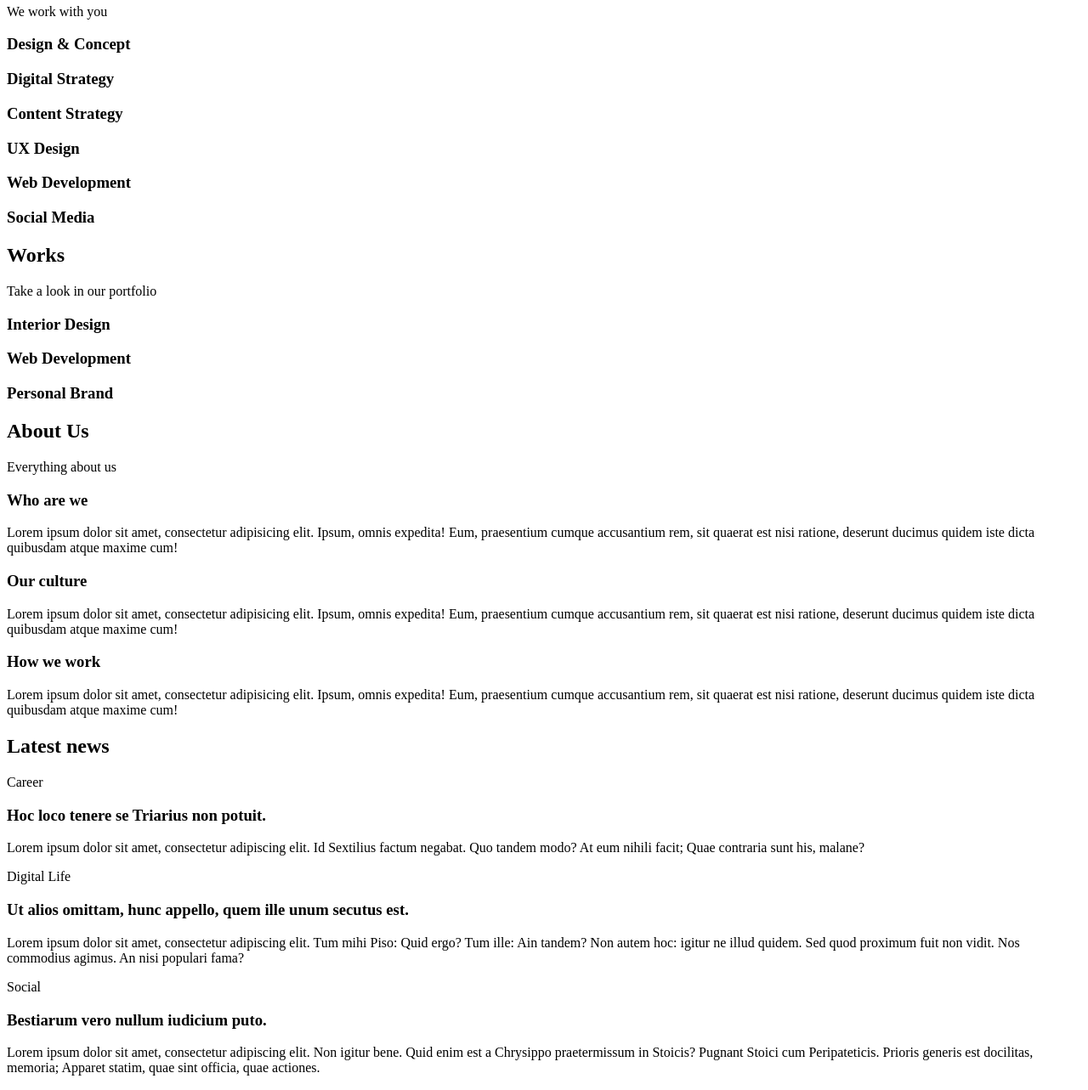
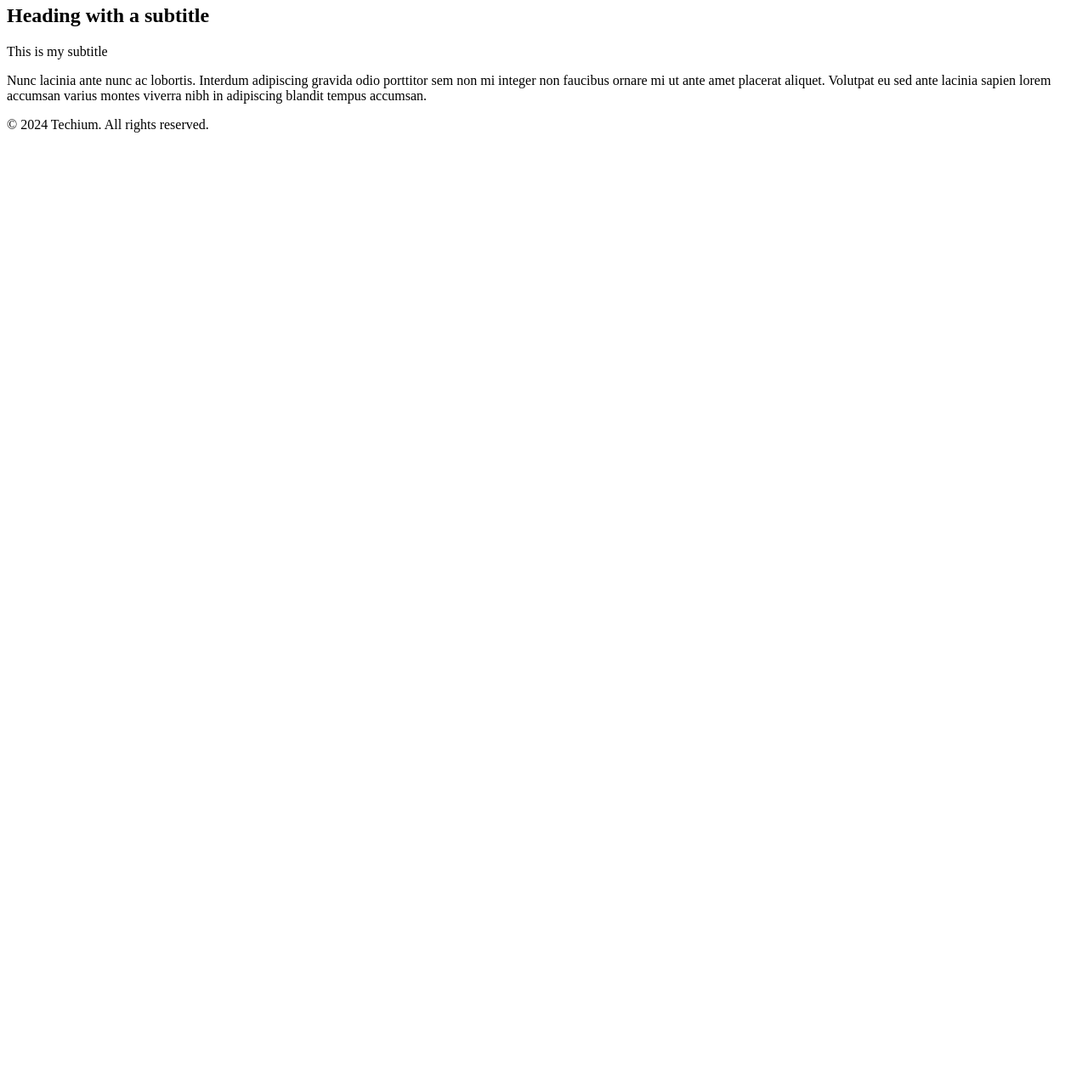
Before and after one commit to keziahNsoh/alx-frontend, a plain HTML site: page 0x00-html_advanced/13-styleguide.html in a window 1280 px wide. Shown: the part 169-1452 px from the top of the page at 85% size. After the commit the page ends 800 px from the top, so only its background shows below. Drawn offline with Linux system fonts and the light colour scheme.

Commit message:
corrections

```diff
--- a/0x00-html_advanced/13-styleguide.html
+++ b/0x00-html_advanced/13-styleguide.html
@@ -3,80 +3,31 @@
 <head>
     <meta charset="utf-8">
     <meta name="viewport" content="width=device-width, initial-scale=1.0, viewport-fit=cover">
-    <title>Homepage - Techium</title>
-    <meta name="description" content="Techium is a digital agency">
-    <link rel="icon" type="image/x-icon" href="./favicon.ico">
-    <link rel="icon" type="image/png" href="./favicon.png">
+    <title>Style Guide - Techium</title>
+    <link rel="stylesheet" href="styles.css"> <!-- Include your CSS if needed -->
 </head>
 <body>
     <header>
-        <nav></nav> <!-- Empty nav for now -->
+        <h1>Style Guide</h1>
     </header>
     <main>
-        <h1>Homepage</h1>
         <section>
-            <h2>Hero section</h2>
-            <h2>Services</h2>
-            <p>We work with you</p> <!-- Additional paragraph -->
-            <h3>Design & Concept</h3>
-            <h3>Digital Strategy</h3>
-            <h3>Content Strategy</h3>
-            <h3>UX Design</h3>
-            <h3>Web Development</h3>
-            <h3>Social Media</h3>
+            <h2>Headings</h2>
+            <!-- Existing headings content -->
         </section>
+
+        <!-- New section added here -->
         <section>
-            <h2>Works</h2>
-            <p>Take a look in our portfolio</p> <!-- Additional paragraph -->
-            <article>
-                <h3>Interior Design</h3>
-            </article>
-            <article>
-                <h3>Web Development</h3>
-            </article>
-            <article>
-                <h3>Personal Brand</h3>
-            </article>
-        </section>
-        <section>
-            <h2>About Us</h2>
-            <p>Everything about us</p> <!-- Additional paragraph -->
-            <h3>Who are we</h3>
-            <p>Lorem ipsum dolor sit amet, consectetur adipisicing elit. Ipsum, omnis expedita! Eum, praesentium cumque accusantium rem, sit quaerat est nisi ratione, deserunt ducimus quidem iste dicta quibusdam atque maxime cum!</p>
-            <h3>Our culture</h3>
-            <p>Lorem ipsum dolor sit amet, consectetur adipisicing elit. Ipsum, omnis expedita! Eum, praesentium cumque accusantium rem, sit quaerat est nisi ratione, deserunt ducimus quidem iste dicta quibusdam atque maxime cum!</p>
-            <h3>How we work</h3>
-            <p>Lorem ipsum dolor sit amet, consectetur adipisicing elit. Ipsum, omnis expedita! Eum, praesentium cumque accusantium rem, sit quaerat est nisi ratione, deserunt ducimus quidem iste dicta quibusdam atque maxime cum!</p>
-        </section>
-        <section>
-            <h2>Latest news</h2>
-            <article>
-                <p>Career</p> <!-- Additional paragraph before heading -->
-                <h3>Hoc loco tenere se Triarius non potuit.</h3>
-                <p>Lorem ipsum dolor sit amet, consectetur adipiscing elit. Id Sextilius factum negabat. Quo tandem modo? At eum nihili facit; Quae contraria sunt his, malane?</p>
-            </article>
-            <article>
-                <p>Digital Life</p> <!-- Additional paragraph before heading -->
-                <h3>Ut alios omittam, hunc appello, quem ille unum secutus est.</h3>
-                <p>Lorem ipsum dolor sit amet, consectetur adipiscing elit. Tum mihi Piso: Quid ergo? Tum ille: Ain tandem? Non autem hoc: igitur ne illud quidem. Sed quod proximum fuit non vidit. Nos commodius agimus. An nisi populari fama?</p>
-            </article>
-            <article>
-                <p>Social</p> <!-- Additional paragraph before heading -->
-                <h3>Bestiarum vero nullum iudicium puto.</h3>
-                <p>Lorem ipsum dolor sit amet, consectetur adipiscing elit. Non igitur bene. Quid enim est a Chrysippo praetermissum in Stoicis? Pugnant Stoici cum Peripateticis. Prioris generis est docilitas, memoria; Apparet statim, quae sint officia, quae actiones.</p>
-            </article>
-        </section>
-        <section>
-            <h2>Testimonials</h2>
-            <p>We are more than a digital company</p> <!-- Additional paragraph -->
-        </section>
-        <section>
-            <h2>Contact</h2>
-            <p>Lorem ipsum dolor sit amet, consectetur adipiscing elit. Id Sextilius factum negabat. Quo tandem modo? At eum nihili facit; Quae contraria sunt his, malane?</p> <!-- Contact paragraph -->
+            <header>
+                <h2>Paragraph</h2>
+            </header>
+            <h2>Heading with a subtitle</h2>
+            <p>This is my subtitle</p>
+            <p>Nunc lacinia ante nunc ac lobortis. Interdum adipiscing gravida odio porttitor sem non mi integer non faucibus ornare mi ut ante amet placerat aliquet. Volutpat eu sed ante lacinia sapien lorem accumsan varius montes viverra nibh in adipiscing blandit tempus accumsan.</p>
         </section>
     </main>
     <footer>
-        <!-- Footer content -->
+        <p>&copy; 2024 Techium. All rights reserved.</p>
     </footer>
 </body>
 </html>
```
Also changed, not shown: 0x00-html_advanced/12-index.html (+14 -14 lines), 0x00-html_advanced/2-index.html (+9 -0 lines).
